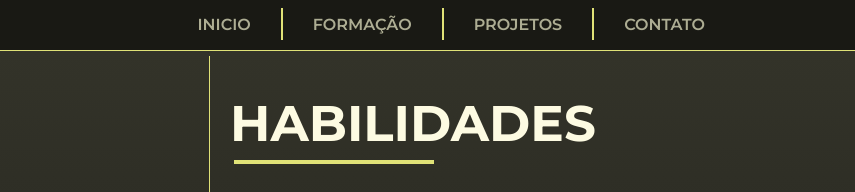
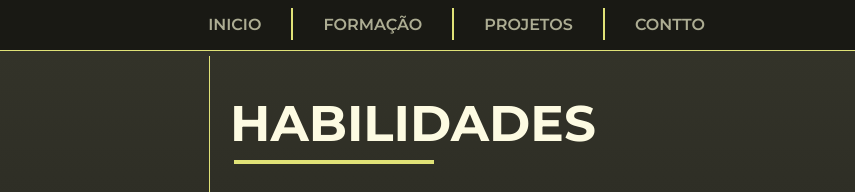
Before and after one commit to ovisu/portfolio, a plain HTML site: page index.html in a window 1280 px wide. Shown: the top 192 px of the page, 425-1280 px from the left. Drawn offline with Linux system fonts and the light colour scheme.

Commit message:
Update index.html

```diff
--- a/index.html
+++ b/index.html
@@ -21,7 +21,7 @@
             <hr class="vsep">
             <a href="" class="link">PROJETOS</a>
             <hr class="vsep">
-            <a href="" class="link">CONTATO</a>
+            <a href="" class="link">CONTTO</a>
 
         </div>
     </nav>
```
